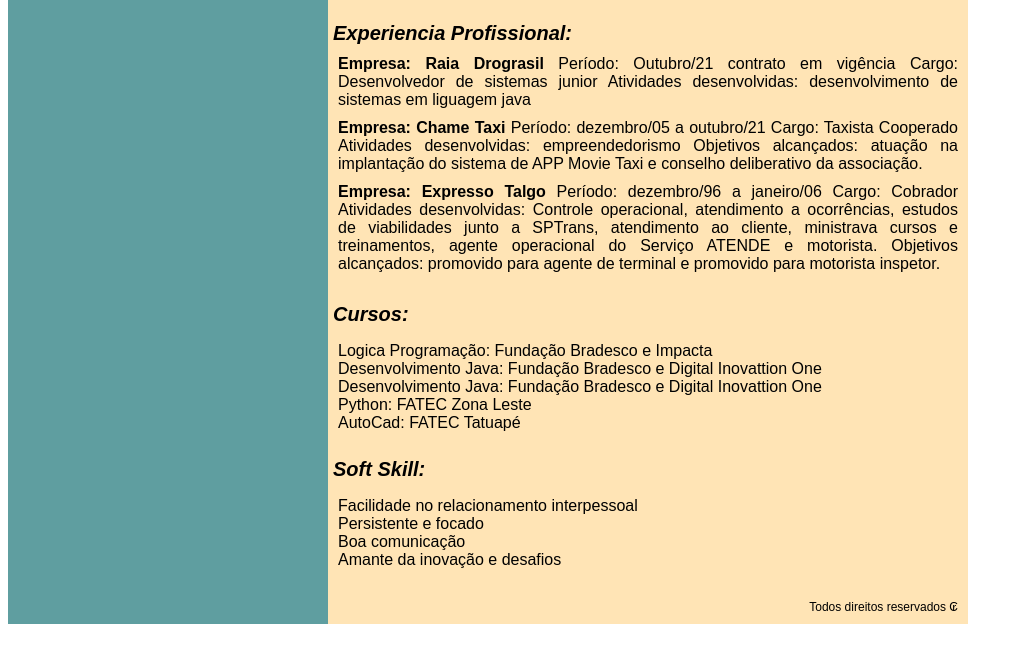
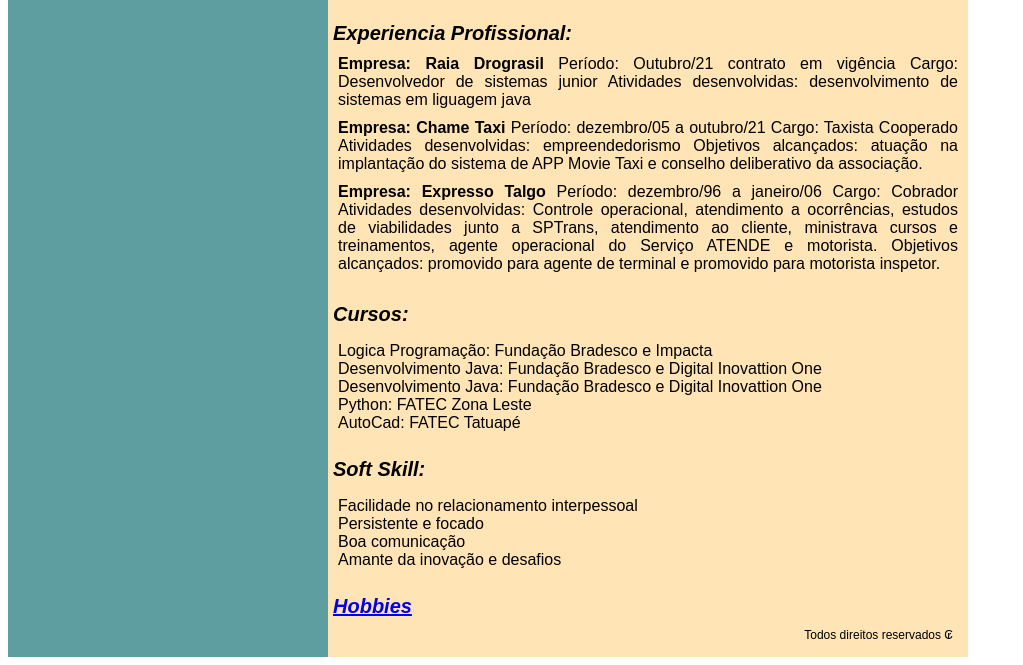
Before and after one commit to WilliamOldTree/frontend, a plain HTML site: page curriculo/index.html in a window 1280 px wide. Shown: the part 537-1202 px from the top of the page, without its empty margins (0-1023 px from the left). Before the commit the page ends 1169 px from the top, so only its background shows below. Drawn offline with Linux system fonts and the light colour scheme.

Commit message:
site hobbies

```diff
--- a/curriculo/css/style.css
+++ b/curriculo/css/style.css
@@ -135,6 +135,11 @@ body{
     list-style: none;
 }
 
+#hobbies{
+    text-align: left;
+    font-size: 20px;
+    padding: 5px;
+}
 #rodape{
     text-align: right;
     font-size: 12px;
--- a/curriculo/index.html
+++ b/curriculo/index.html
@@ -101,6 +101,9 @@
                 </ul>
 
             </section>
+
+            <a href="\\wsl.localhost\Ubuntu-20.04\home\willi\rd\frontend\hobbies\index.html"><section id="hobbies"><strong><i>Hobbies</i></strong></a>
+
             <footer id="rodape">Todos direitos reservados ₢</footer>
         </div>
 
```
